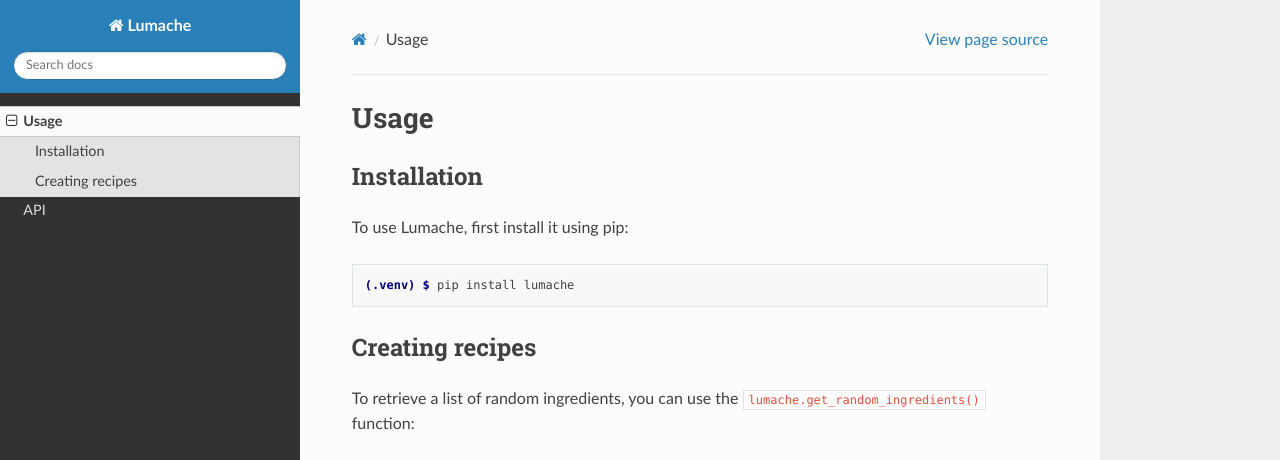
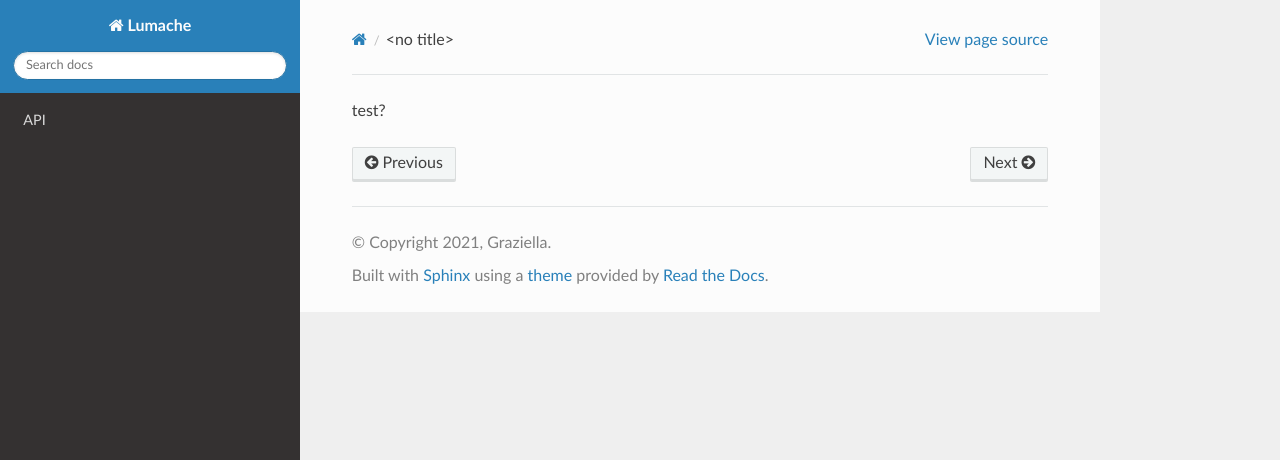
Before and after one commit to Employee4272/zse-4tfAK-rtd2, a Sphinx documentation site: the page built from docs/source/usage.rst, in a window 1280 px wide and 1095 px high. Shown: the top 460 px of the window. Built offline with Sphinx 7.4.7 and the Read the Docs theme 3.1.0, drawn with Linux system fonts in a browser that asks for light colours; some of the changed text lies outside the part shown; grey boxes are pictures that could not be loaded.

Commit message:
Update usage.rst

```diff
--- a/docs/source/usage.rst
+++ b/docs/source/usage.rst
@@ -1,33 +1 @@
-Usage
-=====
-
-.. _installation:
-
-Installation
-------------
-
-To use Lumache, first install it using pip:
-
-.. code-block:: console
-
-   (.venv) $ pip install lumache
-
-Creating recipes
-----------------
-
-To retrieve a list of random ingredients,
-you can use the ``lumache.get_random_ingredients()`` function:
-
-.. autofunction:: lumache.get_random_ingredients
-
-The ``kind`` parameter should be either ``"meat"``, ``"fish"``,
-or ``"veggies"``. Otherwise, :py:func:`lumache.get_random_ingredients`
-will raise an exception.
-
-.. autoexception:: lumache.InvalidKindError
-
-For example:
-
->>> import lumache
->>> lumache.get_random_ingredients()
-['shells', 'gorgonzola', 'parsley']
+test?
```
